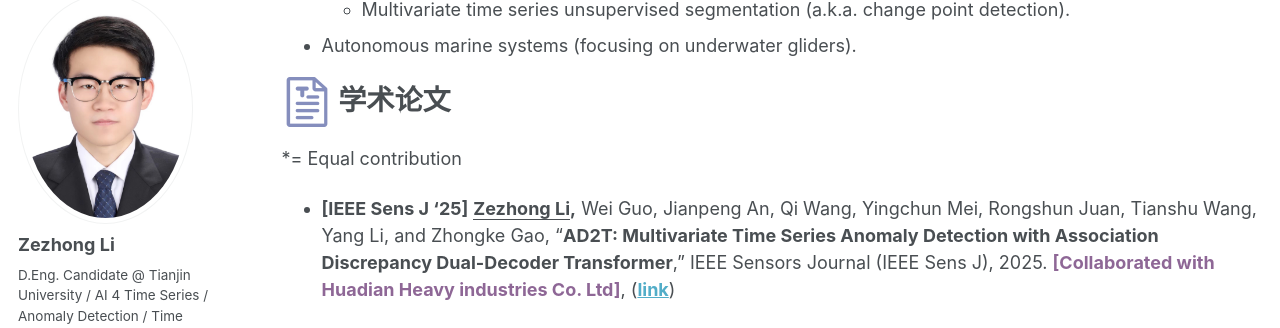
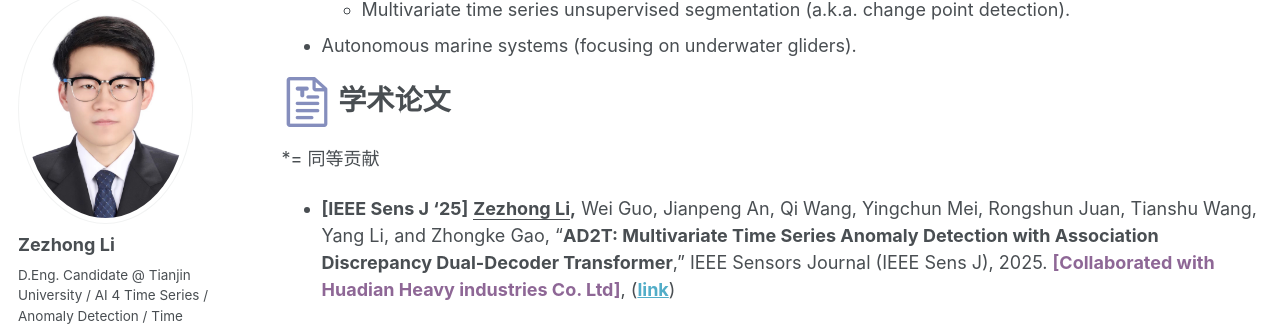
Before and after one commit to lzz19980125/lzz19980125.github.io, a Jekyll site: the page built from _pages/chinese.md, in a window 1280 px wide and 900 px high, scrolled down 572 px. Shown: the part 112-440 px from the top of the window. Built offline with Jekyll 4.4.1, drawn with Linux system fonts in a browser that asks for light colours; some web fonts are replaced.

Commit message:
Update chinese.md

```diff
--- a/_pages/chinese.md
+++ b/_pages/chinese.md
@@ -27,7 +27,7 @@ I am a second-year D.Eng. candidate in the Institute of Artificial intelligence
 <img src="../images/paper_icon.png" width="50" height="50"> 学术论文
 ======
 
-*= Equal contribution
+*= 同等贡献
 
 - **[IEEE Sens J '25]** **<u>Zezhong Li</u>,** Wei Guo, Jianpeng An, Qi Wang, Yingchun Mei, Rongshun Juan, Tianshu Wang, Yang Li, and Zhongke Gao, “**AD2T: Multivariate Time Series Anomaly Detection with Association Discrepancy Dual-Decoder Transformer**,” IEEE Sensors Journal (IEEE Sens J), 2025. <span style="color:rgb(142,103,150)">**[Collaborated with Huadian Heavy industries Co. Ltd]**</span>, ([**link**](https://ieeexplore.ieee.org/document/10906418))
 
```
